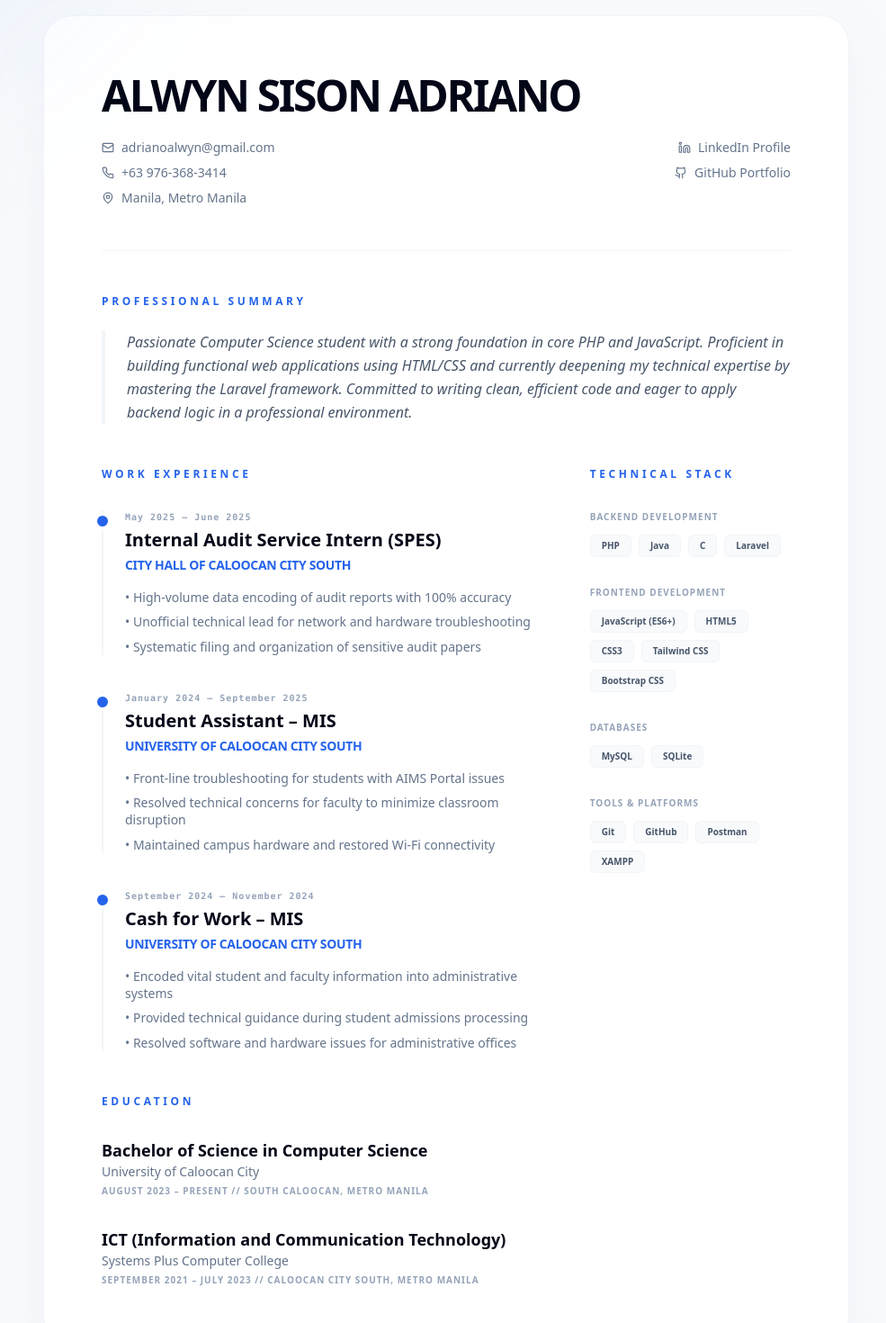
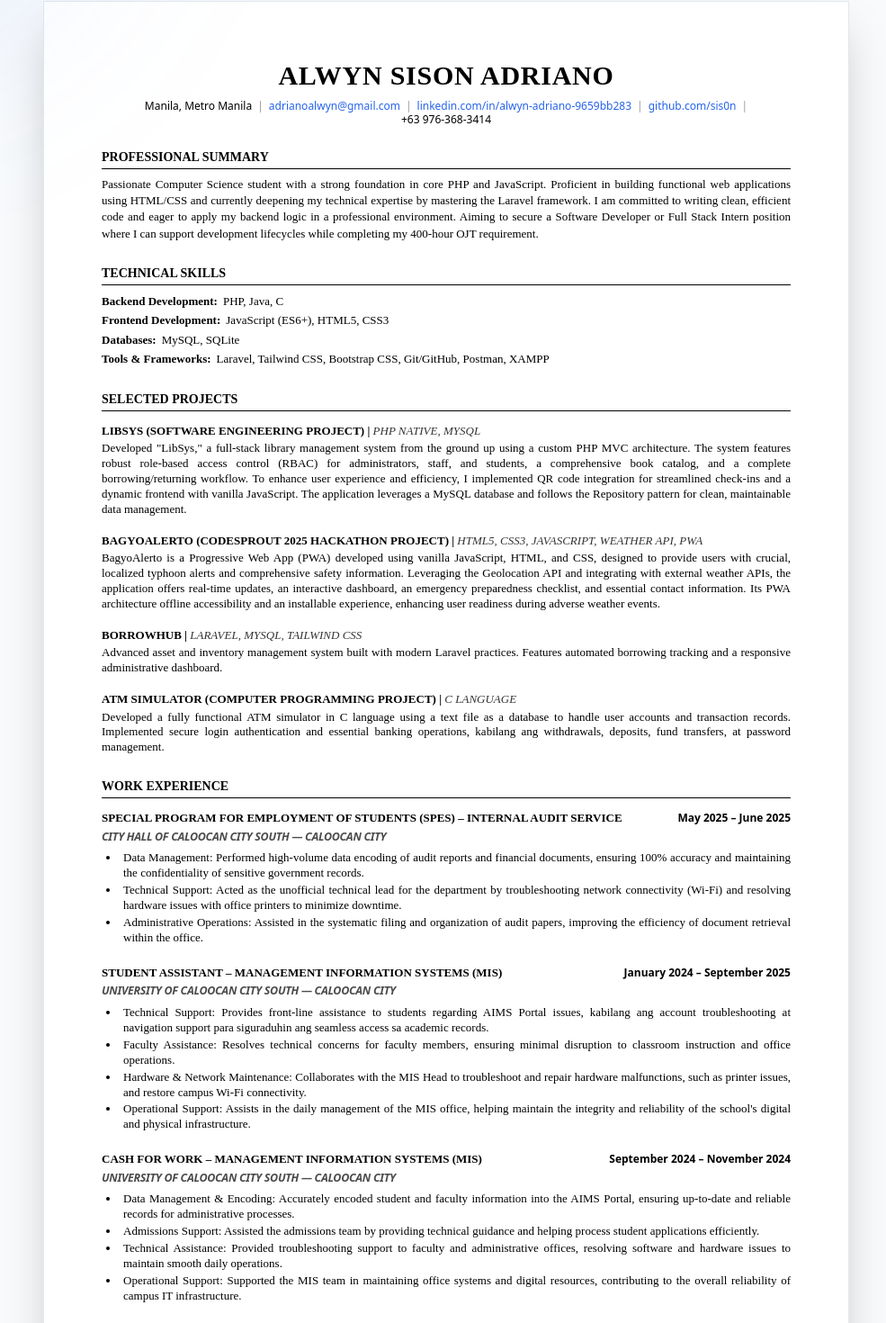
Before and after one commit to sis0n/alwynsisonadriano, a React (Vite) app: page /resume in a window 1280 px wide. Shown: the part 199-1669 px from the top of the page at 90% size, without its empty margins (144-1129 px from the left). Built offline with nearby package versions, Linux system fonts and the light colour scheme.

Commit message:
fix: balance layouts, finalize harvard resume, and improve modal spacing

```diff
--- a/src/data/portfolioData.ts
+++ b/src/data/portfolioData.ts
@@ -3,7 +3,7 @@ import { PortfolioData } from '../types/portfolio';
 export const portfolioData: PortfolioData = {
   name: "Alwyn Sison Adriano",
   title: "Software Developer | Computer Science Student",
-  summary: "Passionate Computer Science student with a strong foundation in core PHP and JavaScript. Proficient in building functional web applications using HTML/CSS and currently deepening my technical expertise by mastering the Laravel framework. Committed to writing clean, efficient code and eager to apply backend logic in a professional environment.",
+  summary: "Passionate Computer Science student with a strong foundation in core PHP and JavaScript. Proficient in building functional web applications using HTML/CSS and currently deepening my technical expertise by mastering the Laravel framework. I am committed to writing clean, efficient code and eager to apply my backend logic in a professional environment. Aiming to secure a Software Developer or Full Stack Intern position where I can support development lifecycles while completing my 400-hour OJT requirement.",
   contact: {
     location: "Manila, Metro Manila",
     email: "adrianoalwyn@gmail.com",
@@ -14,95 +14,81 @@ export const portfolioData: PortfolioData = {
   skillCategories: [
     {
       title: "Backend Development",
-      skills: ["PHP", "Java", "C", "Laravel"]
+      skills: ["PHP", "Java", "C"]
     },
     {
       title: "Frontend Development",
-      skills: ["JavaScript (ES6+)", "HTML5", "CSS3", "Tailwind CSS", "Bootstrap CSS"]
+      skills: ["JavaScript (ES6+)", "HTML5", "CSS3"]
     },
     {
       title: "Databases",
       skills: ["MySQL", "SQLite"]
     },
     {
-      title: "Tools & Platforms",
-      skills: ["Git", "GitHub", "Postman", "XAMPP"]
+      title: "Tools & Frameworks",
+      skills: ["Laravel", "Tailwind CSS", "Bootstrap CSS", "Git/GitHub", "Postman", "XAMPP"]
     }
   ],
   projects: [
     {
-      title: "LibSys",
-      technologies: ["PHP", "MySQL", "MVC Architecture", "JavaScript"],
-      description: "A full-stack library management system featuring RBAC, comprehensive book catalog, and borrowing workflow.",
-      highlights: [
-        "Implemented QR code integration for streamlined check-ins",
-        "Follows Repository pattern for clean, maintainable data management"
-      ],
+      title: "LibSys (Software Engineering Project)",
+      technologies: ["PHP Native", "MySQL"],
+      description: "Developed \"LibSys,\" a full-stack library management system from the ground up using a custom PHP MVC architecture. The system features robust role-based access control (RBAC) for administrators, staff, and students, a comprehensive book catalog, and a complete borrowing/returning workflow. To enhance user experience and efficiency, I implemented QR code integration for streamlined check-ins and a dynamic frontend with vanilla JavaScript. The application leverages a MySQL database and follows the Repository pattern for clean, maintainable data management.",
       link: "https://github.com/sis0n/LibSys-v3"
     },
     {
-      title: "BagyoAlerto",
+      title: "BagyoAlerto (CodeSprout 2025 Hackathon Project)",
       technologies: ["HTML5", "CSS3", "JavaScript", "Weather API", "PWA"],
-      description: "A Progressive Web App providing real-time typhoon alerts and safety information.",
-      highlights: [
-        "Real-time updates via Geolocation and external weather APIs",
-        "Offline accessibility and installable experience"
-      ],
+      description: "BagyoAlerto is a Progressive Web App (PWA) developed using vanilla JavaScript, HTML, and CSS, designed to provide users with crucial, localized typhoon alerts and comprehensive safety information. Leveraging the Geolocation API and integrating with external weather APIs, the application offers real-time updates, an interactive dashboard, an emergency preparedness checklist, and essential contact information. Its PWA architecture offline accessibility and an installable experience, enhancing user readiness during adverse weather events.",
       link: "https://github.com/99lash/BagyoAlerto"
     },
     {
       title: "BorrowHub",
       technologies: ["Laravel", "MySQL", "Tailwind CSS"],
-      description: "Advanced asset and inventory management system built with modern Laravel practices.",
-      highlights: [
-        "Automated borrowing tracking",
-        "Responsive administrative dashboard"
-      ],
+      description: "Advanced asset and inventory management system built with modern Laravel practices. Features automated borrowing tracking and a responsive administrative dashboard.",
       link: "https://github.com/sis0n/BorrowHub"
     },
     {
-      title: "ATM Simulator",
-      technologies: ["C Language", "File Handling"],
-      description: "A secure terminal-based ATM simulator managing user accounts and transaction records.",
-      highlights: [
-        "Secure login authentication and banking operations",
-        "Text file database for user data storage"
-      ],
+      title: "ATM Simulator (Computer Programming Project)",
+      technologies: ["C Language"],
+      description: "Developed a fully functional ATM simulator in C language using a text file as a database to handle user accounts and transaction records. Implemented secure login authentication and essential banking operations, kabilang ang withdrawals, deposits, fund transfers, at password management.",
       link: "https://github.com/sis0n/First-Year"
     }
   ],
   experiences: [
     {
-      role: "Internal Audit Service Intern (SPES)",
-      company: "City Hall of Caloocan City South",
+      role: "SPECIAL PROGRAM FOR EMPLOYMENT OF STUDENTS (SPES) – INTERNAL AUDIT SERVICE",
+      company: "CITY HALL OF CALOOCAN CITY SOUTH",
       location: "Caloocan City",
       period: "May 2025 – June 2025",
       responsibilities: [
-        "High-volume data encoding of audit reports with 100% accuracy",
-        "Unofficial technical lead for network and hardware troubleshooting",
-        "Systematic filing and organization of sensitive audit papers"
+        "Data Management: Performed high-volume data encoding of audit reports and financial documents, ensuring 100% accuracy and maintaining the confidentiality of sensitive government records.",
+        "Technical Support: Acted as the unofficial technical lead for the department by troubleshooting network connectivity (Wi-Fi) and resolving hardware issues with office printers to minimize downtime.",
+        "Administrative Operations: Assisted in the systematic filing and organization of audit papers, improving the efficiency of document retrieval within the office."
       ]
     },
     {
-      role: "Student Assistant – MIS",
-      company: "University of Caloocan City South",
+      role: "STUDENT ASSISTANT – MANAGEMENT INFORMATION SYSTEMS (MIS)",
+      company: "UNIVERSITY OF CALOOCAN CITY SOUTH",
       location: "Caloocan City",
       period: "January 2024 – September 2025",
       responsibilities: [
-        "Front-line troubleshooting for students with AIMS Portal issues",
-        "Resolved technical concerns for faculty to minimize classroom disruption",
-        "Maintained campus hardware and restored Wi-Fi connectivity"
+        "Technical Support: Provides front-line assistance to students regarding AIMS Portal issues, kabilang ang account troubleshooting at navigation support para siguraduhin ang seamless access sa academic records.",
+        "Faculty Assistance: Resolves technical concerns for faculty members, ensuring minimal disruption to classroom instruction and office operations.",
+        "Hardware & Network Maintenance: Collaborates with the MIS Head to troubleshoot and repair hardware malfunctions, such as printer issues, and restore campus Wi-Fi connectivity.",
+        "Operational Support: Assists in the daily management of the MIS office, helping maintain the integrity and reliability of the school's digital and physical infrastructure."
       ]
     },
     {
-      role: "Cash for Work – MIS",
-      company: "University of Caloocan City South",
+      role: "CASH FOR WORK – MANAGEMENT INFORMATION SYSTEMS (MIS)",
+      company: "UNIVERSITY OF CALOOCAN CITY SOUTH",
       location: "Caloocan City",
       period: "September 2024 – November 2024",
       responsibilities: [
-        "Encoded vital student and faculty information into administrative systems",
-        "Provided technical guidance during student admissions processing",
-        "Resolved software and hardware issues for administrative offices"
+        "Data Management & Encoding: Accurately encoded student and faculty information into the AIMS Portal, ensuring up-to-date and reliable records for administrative processes.",
+        "Admissions Support: Assisted the admissions team by providing technical guidance and helping process student applications efficiently.",
+        "Technical Assistance: Provided troubleshooting support to faculty and administrative offices, resolving software and hardware issues to maintain smooth daily operations.",
+        "Operational Support: Supported the MIS team in maintaining office systems and digital resources, contributing to the overall reliability of campus IT infrastructure."
       ]
     }
   ],
@@ -118,6 +104,12 @@ export const portfolioData: PortfolioData = {
       institution: "Systems Plus Computer College",
       location: "Caloocan City South, Metro Manila",
       period: "September 2021 – July 2023"
+    },
+    {
+      degree: "High School",
+      institution: "Caloocan High School",
+      location: "Caloocan City South, Metro Manila",
+      period: "June 2017 – June 2020"
     }
   ]
 };
--- a/src/pages/Resume.tsx
+++ b/src/pages/Resume.tsx
@@ -1,78 +1,204 @@
-import React, { useEffect } from 'react';
-import { motion } from 'framer-motion';
-import { FileText, Download, ArrowLeft, Mail, Linkedin, Github, Phone, MapPin } from 'lucide-react';
+import React, { useEffect, useState } from 'react';
+import { Download, ArrowLeft } from 'lucide-react';
 import { Link } from 'react-router-dom';
+import { motion, AnimatePresence } from 'framer-motion';
 import { portfolioData } from '../data/portfolioData';
 
 const Resume: React.FC = () => {
-  const { name, summary, experiences, education, contact, skillCategories } = portfolioData;
+  const { name, summary, experiences, education, contact, skillCategories, projects } = portfolioData;
+  const [copied, setCopied] = useState(false);
 
   useEffect(() => {
     window.scrollTo(0, 0);
   }, []);
 
+  const handleCopyPhone = () => {
+    navigator.clipboard.writeText(contact.phone);
+    setCopied(true);
+    setTimeout(() => setCopied(false), 2000);
+  };
+
+  const handlePrint = () => {
+    const originalTitle = document.title;
+    document.title = `${name} - Resume`;
+    window.print();
+    document.title = originalTitle;
+  };
+
+  const getCleanUrl = (url: string) => {
+    return url.replace(/^https?:\/\/(www\.)?/, '');
+  };
+
   return (
-    <div className="pt-32 pb-20 px-6 md:px-20 min-h-screen bg-slate-50 dark:bg-[#020202]">
-      <div className="max-w-4xl mx-auto">
-        {/* Header Actions */}
-        <div className="flex justify-between items-center mb-12">
+    <div className="pt-32 pb-20 px-4 md:px-20 min-h-screen bg-slate-50 dark:bg-[#020202] transition-colors duration-500 print:bg-white print:min-h-0 print:p-0">
+      <style>
+        {`
+          @media print {
+            @page {
+              margin: 0;
+              size: auto;
+            }
+
+            html, body {
+              background-color: white !important;
+              margin: 0 !important;
+              padding: 0 !important;
+            }
+
+            .resume-wrapper {
+              padding: 1.5cm !important;
+              background-color: white !important;
+            }
+
+            nav, footer, .print-hidden, button, .header-actions {
+              display: none !important;
+            }
+
+            .resume-paper {
+              box-shadow: none !important;
+              border: none !important;
+              padding: 0 !important;
+              margin: 0 !important;
+              width: 100% !important;
+              background-color: white !important;
+              color: black !important;
+            }
+
+            .break-before-page {
+              break-before: page !important;
+            }
+
+            h1, h2, h3, p, span, li, a, div {
+              color: black !important;
+            }
+
+            * {
+              -webkit-print-color-adjust: exact !important;
+              print-color-adjust: exact !important;
+            }
+          }
+
+          .resume-paper {
+            background-color: white !important;
+            color: black !important;
+            font-family: "Times New Roman", Times, serif !important;
+          }
+          .resume-paper a {
+            color: #2563eb !important;
+            pointer-events: auto !important;
+            cursor: pointer !important;
+          }
+          .section-border {
+            border-bottom: 1px solid black !important;
+          }
+        `}
+      </style>
+
+      <div className="max-w-4xl mx-auto print:max-w-none resume-wrapper">
+        {/* Header Actions - Hidden on Print */}
+        <div className="flex justify-between items-center mb-8 print:hidden font-sans header-actions">
           <Link to="/" className="inline-flex items-center gap-2 text-slate-400 hover:text-blue-600 transition-colors uppercase text-[10px] font-black tracking-widest">
             <ArrowLeft size={14} /> Back to Home
           </Link>
           <button
-            onClick={() => window.print()}
+            onClick={handlePrint}
             className="flex items-center gap-2 bg-blue-600 text-white px-6 py-2.5 rounded-full font-bold hover:bg-blue-700 transition shadow-lg shadow-blue-600/20 text-sm"
           >
-            <Download size={16} /> Print Resume
+            <Download size={16} /> Download PDF
           </button>
         </div>
 
         {/* Resume Paper */}
-        <motion.div
-          initial={{ opacity: 0, y: 20 }}
+        <div className="resume-paper shadow-2xl border border-slate-200 p-8 md:p-16 mb-20 mx-auto overflow-hidden relative">
+
+          {/* HEADER */}
+          <header className="text-center mb-6">
+            <h1 className="text-3xl font-bold uppercase mb-2 tracking-wide text-black">{name}</h1>
+            <div className="flex flex-wrap justify-center items-center gap-x-1.5 text-[12px] font-medium leading-tight font-sans text-black">
+              <span className="text-black">{contact.location}</span>
+              <span className="opacity-40 text-black">|</span>
+              <a href={`mailto:${contact.email}`} className="text-blue-600">{contact.email}</a>
+              <span className="opacity-40 text-black">|</span>
+              <a href={contact.linkedin} target="_blank" rel="noopener noreferrer" className="text-blue-600">{getCleanUrl(contact.linkedin)}</a>
+              <span className="opacity-40 text-black">|</span>
+              <a href={contact.github} target="_blank" rel="noopener noreferrer" className="text-blue-600">{getCleanUrl(contact.github)}</a>
+              <span className="opacity-40 text-black">|</span>
+              <div
+                onClick={handleCopyPhone}
+                className="cursor-pointer hover:text-blue-600 transition-colors relative text-black"
+              >
+                {contact.phone}
+                <AnimatePresence>
+                  {copied && (
+                    <motion.span
+                      initial={{ opacity: 0, y: 5 }}
                       animate={{ opacity: 1, y: 0 }}
-          className="bg-white dark:bg-[#0a0a0a] rounded-[2rem] shadow-2xl shadow-slate-200/50 dark:shadow-none border border-slate-100 dark:border-slate-800 p-8 md:p-16"
+                      exit={{ opacity: 0 }}
+                      className="absolute -top-6 left-1/2 -translate-x-1/2 bg-blue-600 text-white text-[9px] px-2 py-0.5 rounded font-sans whitespace-nowrap print:hidden"
                     >
-          {/* Info Header */}
-          <header className="border-b border-slate-100 dark:border-slate-800 pb-12 mb-12 text-slate-950 dark:text-white">
-            <h1 className="text-4xl md:text-5xl font-black tracking-tighter uppercase mb-6">{name}</h1>
-            <div className="grid grid-cols-1 md:grid-cols-2 gap-4 text-sm text-slate-500 font-medium">
-              <div className="space-y-2">
-                <a href={`mailto:${contact.email}`} className="flex items-center gap-2 hover:text-blue-600 transition-colors"><Mail size={14}/> {contact.email}</a>
-                <div className="flex items-center gap-2"><Phone size={14}/> {contact.phone}</div>
-                <div className="flex items-center gap-2"><MapPin size={14}/> {contact.location}</div>
-              </div>
-              <div className="space-y-2 md:text-right">
-                <a href={contact.linkedin} target="_blank" className="flex items-center gap-2 md:justify-end hover:text-blue-600 transition-colors"><Linkedin size={14}/> LinkedIn Profile</a>
-                <a href={contact.github} target="_blank" className="flex items-center gap-2 md:justify-end hover:text-blue-600 transition-colors"><Github size={14}/> GitHub Portfolio</a>
+                      Copied!
+                    </motion.span>
+                  )}
+                </AnimatePresence>
               </div>
             </div>
           </header>
 
-          {/* Summary */}
-          <section className="mb-12">
-            <h2 className="text-xs font-black uppercase tracking-[0.3em] text-blue-600 mb-6">Professional Summary</h2>
-            <p className="text-slate-600 dark:text-slate-400 leading-relaxed italic border-l-4 border-slate-100 dark:border-slate-800 pl-6">
+          {/* SUMMARY */}
+          <section className="mb-6">
+            <h2 className="section-border text-[14px] font-bold uppercase mb-2 pb-0.5 text-black">Professional Summary</h2>
+            <p className="text-[13px] leading-[1.4] text-justify text-black">
               {summary}
             </p>
           </section>
 
-          <div className="grid grid-cols-1 lg:grid-cols-3 gap-12">
-            <div className="lg:col-span-2 space-y-12 text-slate-950 dark:text-white">
-              {/* Experience */}
-              <section>
-                <h2 className="text-xs font-black uppercase tracking-[0.3em] text-blue-600 mb-8">Work Experience</h2>
-                <div className="space-y-10">
+          {/* TECHNICAL SKILLS */}
+          <section className="mb-6">
+            <h2 className="section-border text-[14px] font-bold uppercase mb-2 pb-0.5 text-black">Technical Skills</h2>
+            <div className="space-y-0.5 text-[13px] text-black">
+              {skillCategories.map((cat, i) => (
+                <div key={i} className="flex flex-wrap gap-x-1.5">
+                  <span className="font-bold text-black">{cat.title}:</span>
+                  <span className="text-black">{cat.skills.join(', ')}</span>
+                </div>
+              ))}
+            </div>
+          </section>
+
+          {/* PROJECTS */}
+          <section className="mb-6">
+            <h2 className="section-border text-[14px] font-bold uppercase mb-3 pb-0.5 text-black">Selected Projects</h2>
+            <div className="space-y-4">
+              {projects.map((project, i) => (
+                <div key={i}>
+                  <div className="flex justify-between items-baseline mb-0.5">
+                    <h3 className="text-[13px] font-bold uppercase text-black">
+                      {project.title} | <span className="font-normal italic opacity-80 text-black">{project.technologies.join(', ')}</span>
+                    </h3>
+                  </div>
+                  <p className="text-[13px] leading-[1.3] text-justify text-black">
+                    {project.description}
+                  </p>
+                </div>
+              ))}
+            </div>
+          </section>
+
+          {/* WORK EXPERIENCE */}
+          <section className="mb-6 break-before-page print:mt-[1.5cm]">
+            <h2 className="section-border text-[14px] font-bold uppercase mb-3 pb-0.5 text-black">Work Experience</h2>
+            <div className="space-y-5 text-black">
               {experiences.map((exp, i) => (
-                    <div key={i} className="relative pl-6 border-l-2 border-slate-100 dark:border-slate-800">
-                      <div className="absolute w-3 h-3 bg-blue-600 rounded-full -left-[7px] top-1.5 ring-4 ring-white dark:ring-[#0a0a0a]"></div>
-                      <div className="text-[10px] font-black font-mono text-slate-400 mb-1 tracking-widest">{exp.period}</div>
-                      <h3 className="text-xl font-bold mb-1">{exp.role}</h3>
-                      <div className="text-blue-600 font-bold text-sm mb-4 uppercase tracking-tight">{exp.company}</div>
-                      <ul className="space-y-2">
+                <div key={i}>
+                  <div className="flex justify-between items-baseline mb-0.5">
+                    <h3 className="text-[13px] font-bold text-black uppercase">{exp.role}</h3>
+                    <span className="text-[12px] font-bold font-sans text-black">{exp.period}</span>
+                  </div>
+                  <div className="text-[12.5px] font-bold italic mb-1.5 font-sans opacity-70 uppercase tracking-tight text-black">{exp.company} — {exp.location}</div>
+                  <ul className="list-disc ml-5 space-y-0.5 text-black">
                     {exp.responsibilities.map((res, ri) => (
-                          <li key={ri} className="text-sm text-slate-500 dark:text-slate-400 leading-snug">
-                            • {res}
+                      <li key={ri} className="text-[13px] leading-[1.3] text-justify pl-1 text-black">
+                        {res}
                       </li>
                     ))}
                   </ul>
@@ -81,43 +207,23 @@ const Resume: React.FC = () => {
             </div>
           </section>
 
-              {/* Education */}
-              <section>
-                <h2 className="text-xs font-black uppercase tracking-[0.3em] text-blue-600 mb-8">Education</h2>
-                <div className="space-y-8">
+          {/* EDUCATION */}
+          <section className="mb-6">
+            <h2 className="section-border text-[14px] font-bold uppercase mb-3 pb-0.5 text-black">Education</h2>
+            <div className="space-y-4 font-sans text-black">
               {education.map((edu, i) => (
                 <div key={i}>
-                      <h3 className="text-lg font-bold">{edu.degree}</h3>
-                      <div className="text-slate-500 text-sm">{edu.institution}</div>
-                      <div className="text-[10px] font-bold text-slate-400 uppercase mt-1 tracking-widest">{edu.period} // {edu.location}</div>
+                  <div className="flex justify-between items-baseline mb-0.5">
+                    <h3 className="text-[13px] font-bold uppercase text-black">{edu.degree}</h3>
+                    <span className="text-[12px] font-bold text-black">{edu.period}</span>
+                  </div>
+                  <div className="text-[12.5px] italic opacity-80 text-black">{edu.institution} | {edu.location}</div>
                 </div>
               ))}
             </div>
           </section>
+
         </div>
-
-            <div className="space-y-12">
-              {/* Skills Sidebar */}
-              <section>
-                <h2 className="text-xs font-black uppercase tracking-[0.3em] text-blue-600 mb-8">Technical Stack</h2>
-                <div className="space-y-8">
-                  {skillCategories.map((cat, i) => (
-                    <div key={i}>
-                      <h3 className="text-[10px] font-black uppercase text-slate-400 mb-3 tracking-widest">{cat.title}</h3>
-                      <div className="flex flex-wrap gap-2">
-                        {cat.skills.map((skill, si) => (
-                          <span key={si} className="text-[10px] font-bold px-3 py-1 bg-slate-50 dark:bg-slate-900 rounded-md border border-slate-100 dark:border-slate-800 text-slate-600 dark:text-slate-400">
-                            {skill}
-                          </span>
-                        ))}
-                      </div>
-                    </div>
-                  ))}
-                </div>
-              </section>
-            </div>
-          </div>
-        </motion.div>
       </div>
     </div>
   );
```
Also changed, not shown: src/components/Layout.tsx (+14 -14 lines), src/pages/Home.tsx (+14 -14 lines). Lines whose indentation alone changed are shown as unchanged.
